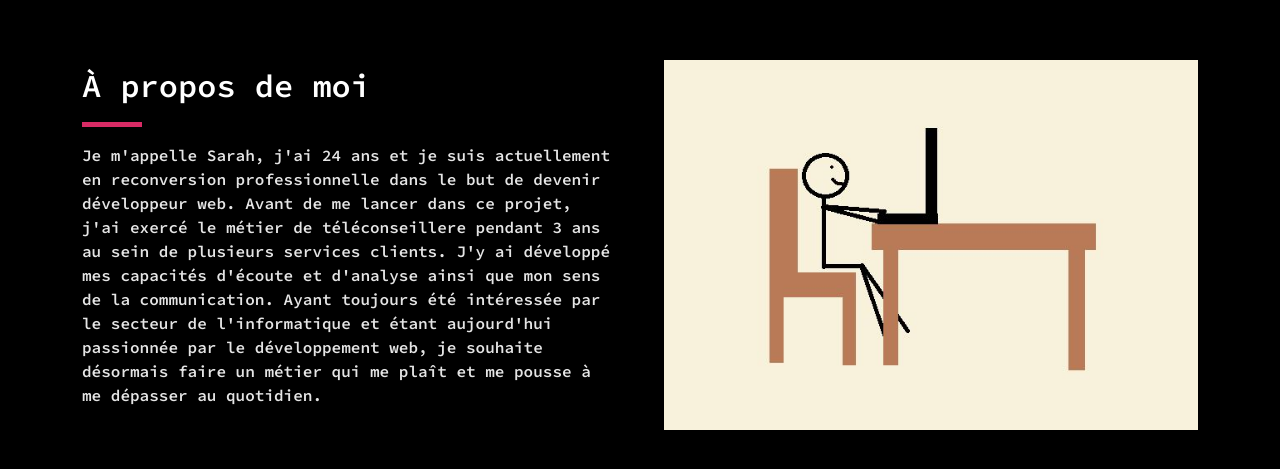
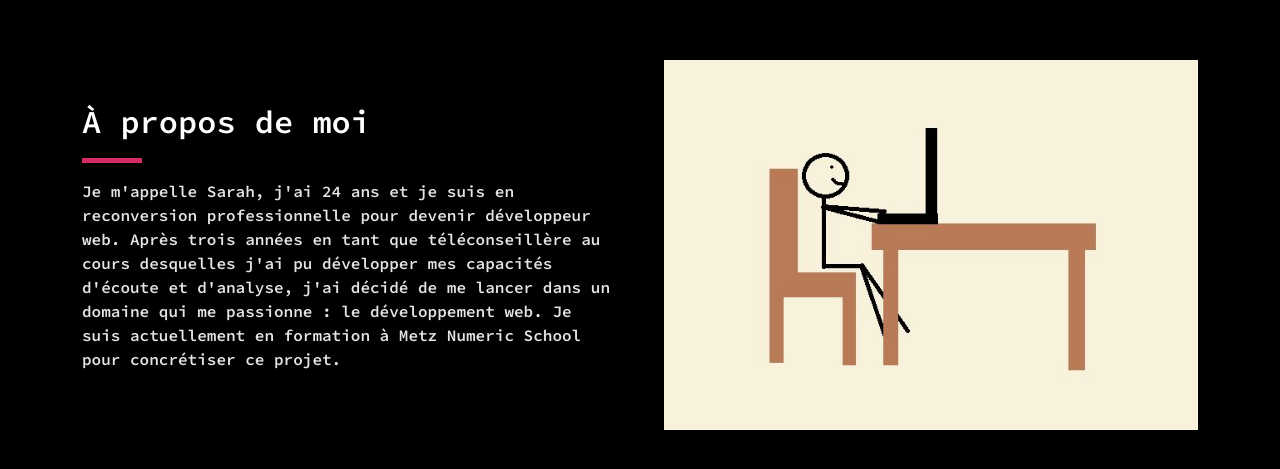
Before and after one commit to sbakhtipro/portfolio-mns, a plain HTML site: page index.html in a window 1280 px wide. Shown: the part 988-1457 px from the top of the page. Drawn offline with nearby package versions, Linux system fonts and the light colour scheme.

Commit message:
feat modification contenu about

```diff
--- a/index.html
+++ b/index.html
@@ -77,7 +77,7 @@
                         <div class="col-6">
                             <h2 class="mb-3">À propos de moi</h2>
                             <div class="decoration-line mb-3"></div>
-                            <p>Je m'appelle Sarah, j'ai 24 ans et je suis actuellement en reconversion professionnelle dans le but de devenir développeur web. Avant de me lancer dans ce projet, j'ai exercé le métier de téléconseillere pendant 3 ans au sein de plusieurs services clients. J'y ai développé mes capacités d'écoute et d'analyse ainsi que mon sens de la communication. Ayant toujours été intéressée par le secteur de l'informatique et étant aujourd'hui passionnée par le développement web, je souhaite désormais faire un métier qui me plaît et me pousse à me dépasser au quotidien.</p>
+                            <p>Je m'appelle Sarah, j'ai 24 ans et je suis en reconversion professionnelle pour devenir développeur web. Après trois années en tant que téléconseillère au cours desquelles j'ai pu développer mes capacités d'écoute et d'analyse, j'ai décidé de me lancer dans un domaine qui me passionne : le développement web. Je suis actuellement en formation à Metz Numeric School pour concrétiser ce projet.</p>
                         </div>
                         <div class="col-6">
                             <img src="img/moi2.JPG" alt=""> <!-- image de soi en train de travailler -->
```
